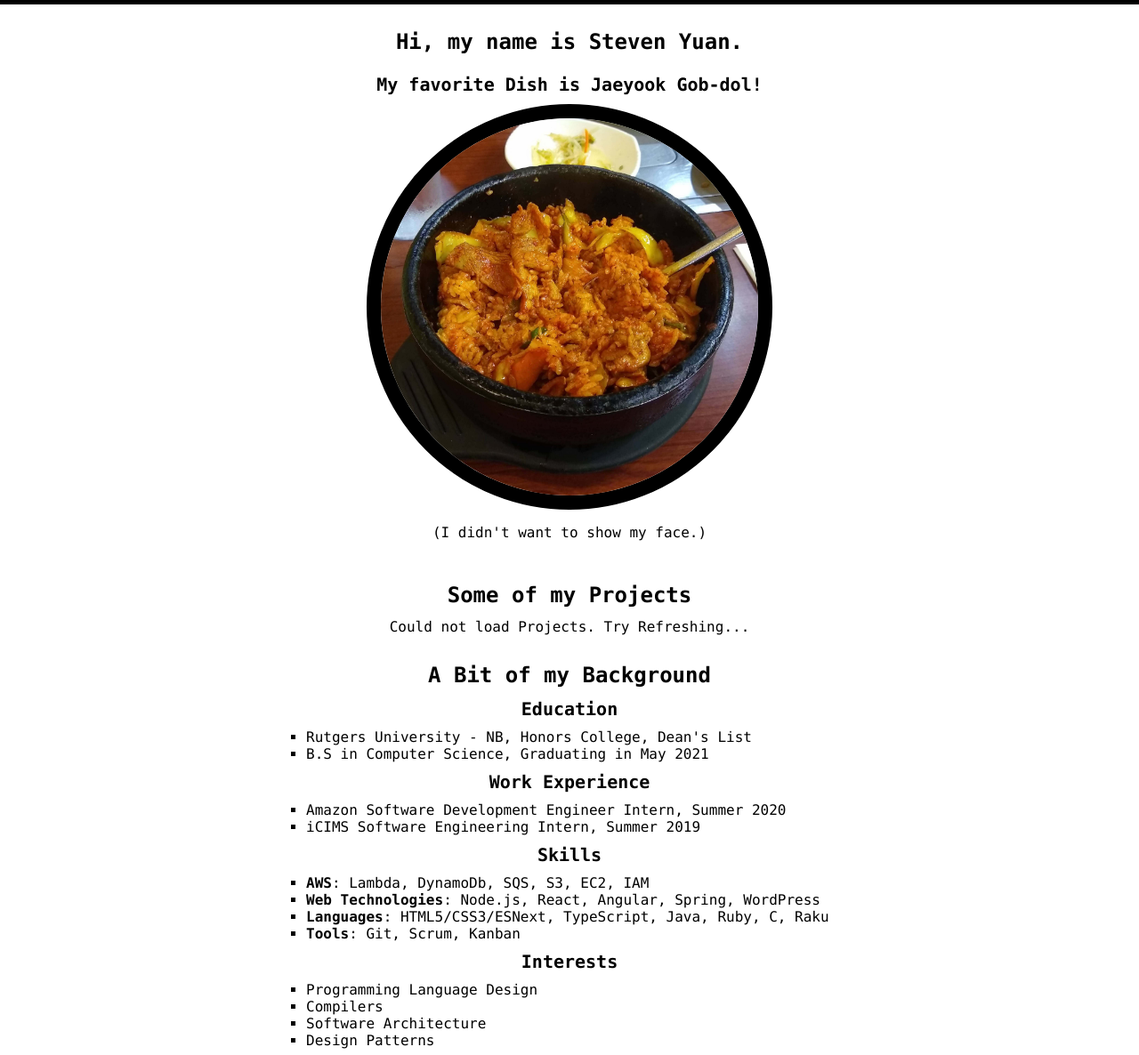
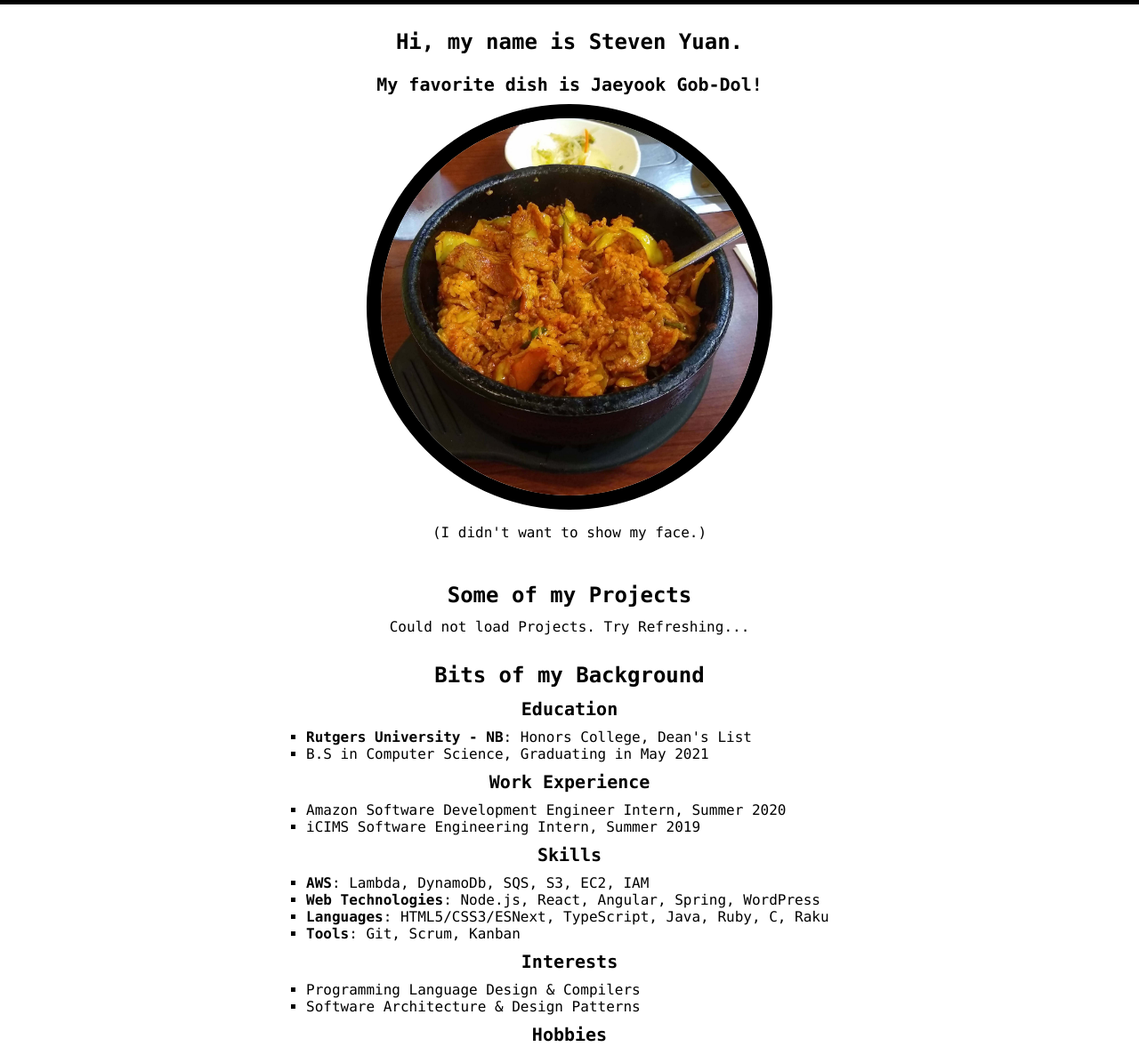
Before and after one commit to syall/portfolio, a plain HTML site: page index.html in a window 1280 px wide. Shown: the part 43-1229 px from the top of the page at 89% size. Drawn offline with Linux system fonts and the light colour scheme; no server answers.

Commit message:
Update for consistency in index.html

```diff
--- a/index.html
+++ b/index.html
@@ -51,7 +51,7 @@
     <main>
         <section id="hero">
             <h1>Hi, my name is <span class="name">Steven Yuan.</span></h1>
-            <h2>My favorite Dish is <span class="food">Jaeyook Gob-dol</span>!</h2>
+            <h2>My favorite dish is <span class="food">Jaeyook Gob-Dol</span>!</h2>
             <figure class="container">
                 <img class="picture" src="img/food.jpg" alt="Picture of Jaeyook Gob-dol">
                 <figcaption class="caption">(I didn't want to show my face.)</figcaption>
@@ -65,11 +65,11 @@
             </div>
         </section>
         <section id="about">
-            <h1><a href="#">A Bit of my Background</a></h1>
+            <h1><a href="#">Bits of my Background</a></h1>
             <div class="category">
                 <h2>Education</h2>
                 <ul class="list">
-                    <li>Rutgers University - NB, Honors College, Dean's List</li>
+                    <li><b>Rutgers University - NB</b>: Honors College, Dean's List</li>
                     <li>B.S in Computer Science, Graduating in May 2021</li>
                 </ul>
             </div>
@@ -92,10 +92,8 @@
             <div>
                 <h2>Interests</h2>
                 <ul class="list">
-                    <li>Programming Language Design</li>
-                    <li>Compilers</li>
-                    <li>Software Architecture</li>
-                    <li>Design Patterns</li>
+                    <li>Programming Language Design & Compilers</li>
+                    <li>Software Architecture & Design Patterns</li>
                 </ul>
             </div>
             <div>
```
